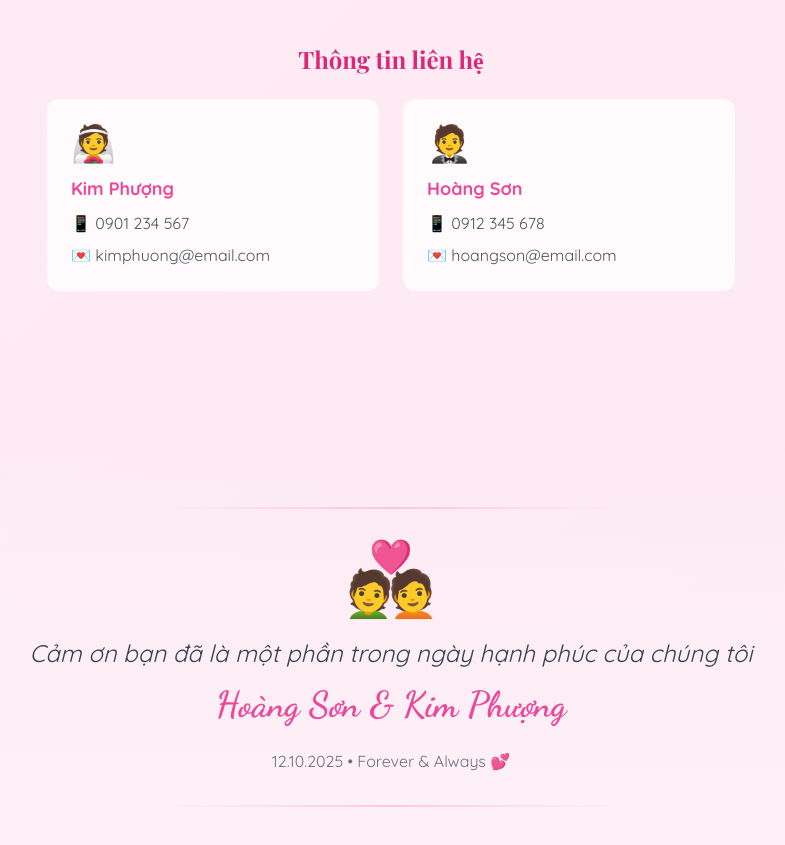
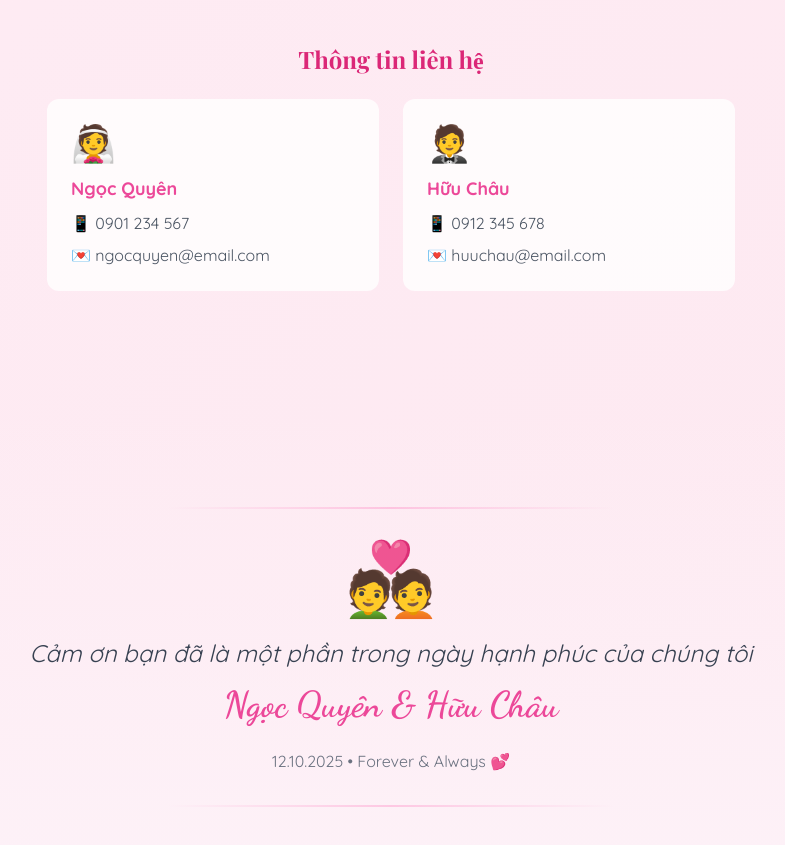
Before and after one commit to DangVuDev/my-profile, a plain HTML site: page wedding-card.html in a window 1280 px wide. Shown: the part 6635-7480 px from the top of the page, without its empty margins (249-1034 px from the left). Drawn offline with nearby package versions, Linux system fonts and the light colour scheme.

Commit message:
update name

```diff
--- a/wedding-card.html
+++ b/wedding-card.html
@@ -1328,15 +1328,15 @@ document.addEventListener('keydown', e => {
         <div class="grid md:grid-cols-2 gap-6 text-left">
           <div class="bg-white/80 p-6 rounded-xl">
             <div class="text-4xl mb-3">👰</div>
-            <h4 class="font-bold text-lg text-pink-500 mb-2">Kim Phượng</h4>
+            <h4 class="font-bold text-lg text-pink-500 mb-2">Ngọc Quyên</h4>
             <p class="text-gray-600 mb-2">📱 0901 234 567</p>
-            <p class="text-gray-600">💌 kimphuong@email.com</p>
+            <p class="text-gray-600">💌 ngocquyen@email.com</p>
           </div>
           <div class="bg-white/80 p-6 rounded-xl">
             <div class="text-4xl mb-3">🤵</div>
-            <h4 class="font-bold text-lg text-pink-500 mb-2">Hoàng Sơn</h4>
+            <h4 class="font-bold text-lg text-pink-500 mb-2">Hữu Châu</h4>
             <p class="text-gray-600 mb-2">📱 0912 345 678</p>
-            <p class="text-gray-600">💌 hoangson@email.com</p>
+            <p class="text-gray-600">💌 huuchau@email.com</p>
           </div>
         </div>
       </div>
@@ -1389,7 +1389,7 @@ document.addEventListener('keydown', e => {
       Cảm ơn bạn đã là một phần trong ngày hạnh phúc của chúng tôi
     </p>
     <p class="text-pink-500 font-bold text-3xl md:text-4xl mb-2" style="font-family: 'Dancing Script', cursive;">
-      Hoàng Sơn & Kim Phượng
+      Ngọc Quyên & Hữu Châu
     </p>
     <p class="text-gray-500 mt-6 text-base">
       12.10.2025 • Forever & Always 💕
```
